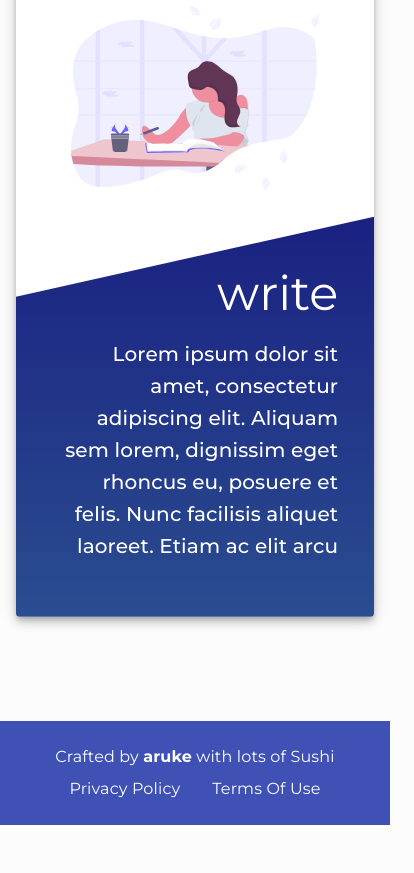
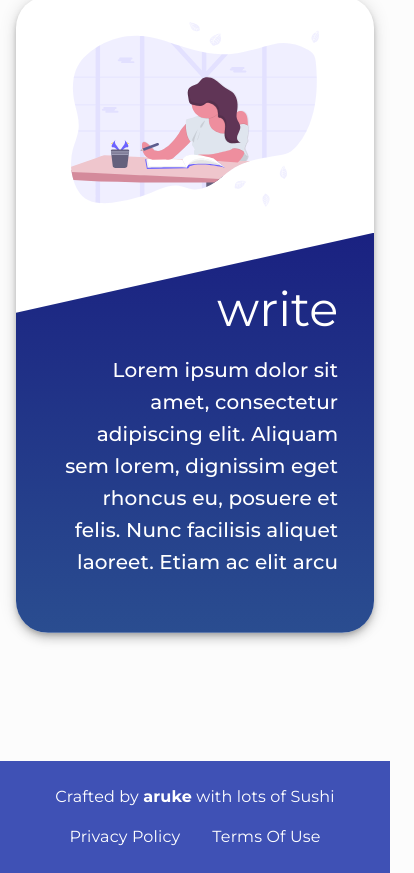
Before and after one commit to rionlabs/kanji.sh, a React (Create React App) app: page / in a window 390 px wide. Shown: the part 1729-2602 px from the top of the page, 414 px wide, since content can reach past the window. Before the commit the page ends 2554 px from the top, so only its background shows below. Built offline with nearby package versions, Linux system fonts and the light colour scheme.

Commit message:
:lipstick: Perfected pixels in mobile UI

```diff
--- a/src/components/Footer.tsx
+++ b/src/components/Footer.tsx
@@ -4,6 +4,7 @@ import AppBar from "@material-ui/core/AppBar";
 import Typography from "@material-ui/core/Typography";
 import {Grid} from "@material-ui/core";
 import Link from "@material-ui/core/Link";
+import Hidden from "@material-ui/core/Hidden";
 
 const useStyles = makeStyles((theme) => ({
     root: {
@@ -49,13 +50,16 @@ export default function Footer() {
     return (
         <div className={classes.root}>
             <AppBar className={classes.appBar} position="static" color={"primary"} elevation={0} component={"div"}>
-                <Grid container alignItems={"center"} justify={"center"} spacing={1}>
+                <Grid container alignItems={"center"} justify={"center"}>
                     <Grid item sm={12} md={6} className={classes.footerRow}>
                         <Typography className={classes.copyright} variant="body1" noWrap>
                             Crafted by <Link underline={"none"} className={classes.link}
                                              href="https://aruke.dev">aruke</Link> with lots of Sushi
                         </Typography>
                     </Grid>
+                    <Hidden mdUp>
+                        <Grid item xs={12} md={"auto"} className={classes.spacer}/>
+                    </Hidden>
                     <Grid item sm={12} md={6} className={classes.footerRow}>
                         <Link variant={"body1"} className={classes.navLink} href={"/about/privacy-policy"}>
                             Privacy Policy
--- a/src/components/ServiceCard.tsx
+++ b/src/components/ServiceCard.tsx
@@ -11,6 +11,12 @@ const styles = (theme: Theme): StyleRules =>
         root: {
             flexGrow: 1,
             minHeight: theme.spacing(50),
+            marginTop: theme.spacing(4),
+            marginBottom: theme.spacing(4),
+        },
+        rootCard: {
+            minHeight: 'inherit',
+            borderRadius: theme.spacing(4)
         },
         imageBox: {
             padding: theme.spacing(3),
@@ -80,7 +86,7 @@ class ServiceCard extends React.Component<Props> {
         const {classes, title, subtitle, imageUrl, imageDirection} = this.props;
         return (
             <div className={classes.root}>
-                <Card style={{minHeight: 'inherit'}} elevation={6}>
+                <Card className={classes.rootCard} elevation={6}>
                     <Grid
                         container
                         direction={(imageDirection === Direction.start) ? 'row-reverse' : 'row'}
--- a/src/pages/HomePage.tsx
+++ b/src/pages/HomePage.tsx
@@ -37,6 +37,12 @@ const useStyles = makeStyles((theme) => ({
     },
     primaryContainer: {
         minHeight: theme.spacing(48),
+    },
+    serviceContainer: {
+        [theme.breakpoints.down('xs')]: {
+            width: "100%",
+            margin: "0",
+        }
     },
     textSecondary: {},
     spacer: {
@@ -93,7 +99,7 @@ export default function HomePage() {
 
             <div className={classes.bigSpacer}/>
 
-            <Grid container direction={"column"} justify={"center"} spacing={10}>
+            <Grid container direction={"column"} justify={"center"}>
                 <Grid item xs={12}>
                     <ServiceCard title={"read"}
                                  subtitle={"Lorem ipsum dolor sit amet, consectetur adipiscing elit. Aliquam sem lorem, dignissim eget rhoncus eu, posuere et felis. Nunc facilisis aliquet laoreet. Etiam ac elit arcu"}
```
